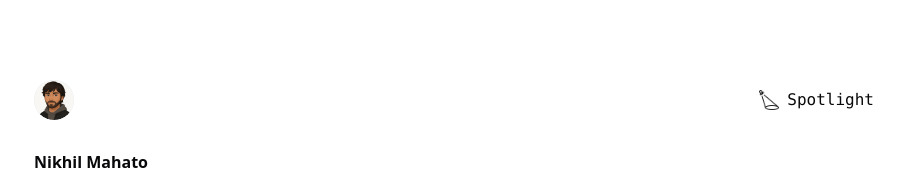
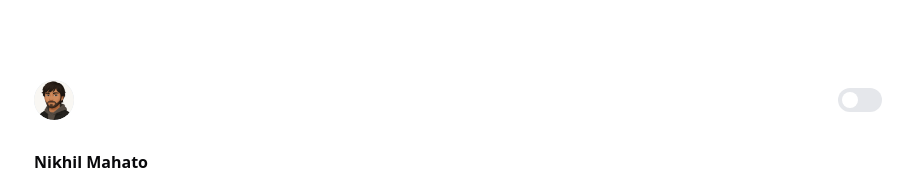
Before and after one commit to nikhilmahato21/my-portfolio, a React (Vite) app: page / in a window 1280 px wide. Shown: the top 170 px of the page, without its empty margins (182-1095 px from the left). Built offline with nearby package versions, Linux system fonts and the light colour scheme; a web font is replaced by a local one.

Commit message:
add switch for dark mode

```diff
--- a/src/components/Header.tsx
+++ b/src/components/Header.tsx
@@ -15,16 +15,13 @@
       </div>
       <button
           onClick={toggleTheme}
-        className="flex items-center gap-2 p-2 dark:border-gray-700  transition duration-200 hover:scale-110"
+        className="relative inline-flex h-6 w-11 items-center rounded-full bg-gray-200 dark:bg-gray-700 transition-colors duration-200 hover:scale-110"
       >
-        <img
-          src={theme === "dark" ? "/stealth-white.png" : "/spotlight.png"}
-          alt={theme === "dark" ? "Stealth" : "Spotlight"}
-          className="h-5 w-5"
+        <span
+          className={`inline-block h-4 w-4 transform rounded-full bg-white transition-transform duration-200 ${
+            theme === "dark" ? "translate-x-6" : "translate-x-1"
+          }`}
         />
-        <span className="font-normal tracking-normal font-mono">
-          {theme === "dark" ? "Stealth" : "Spotlight"}
-        </span>
       </button>
     </header>
         <main className="p-4">
```
